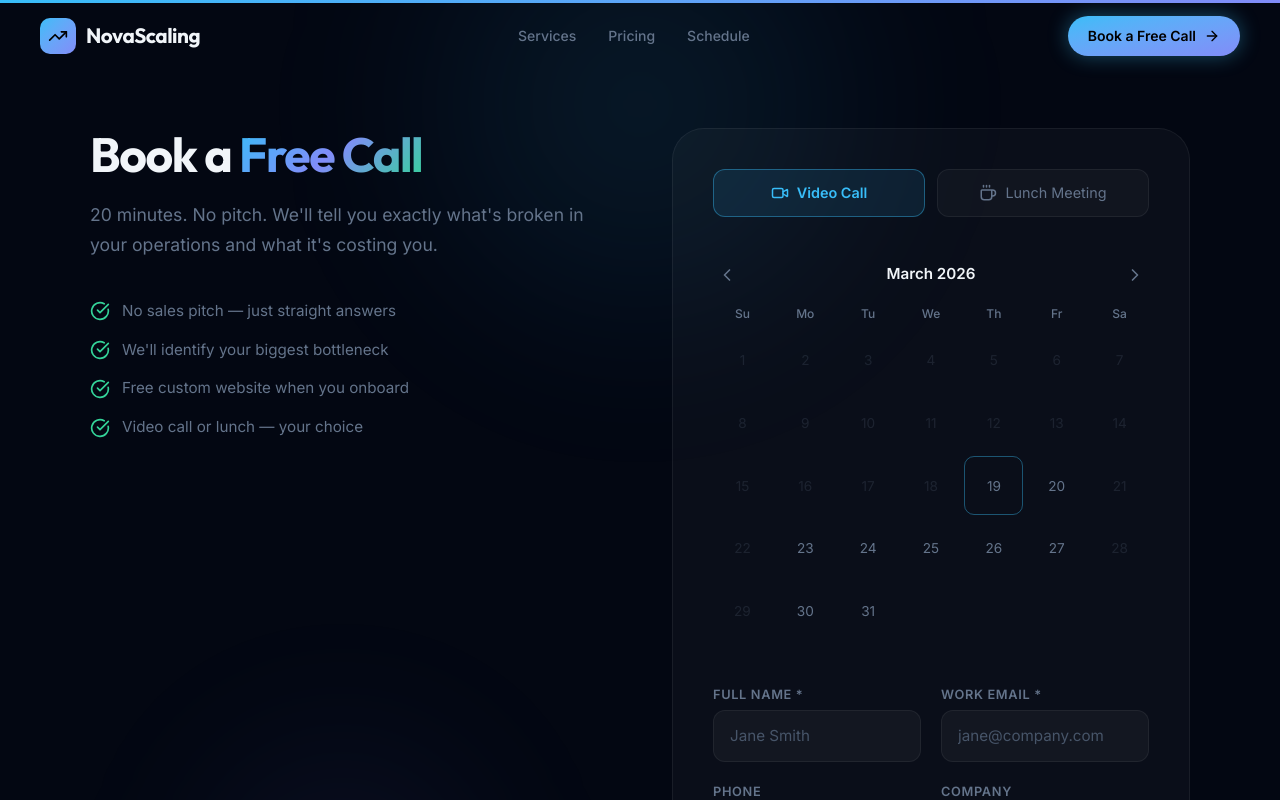
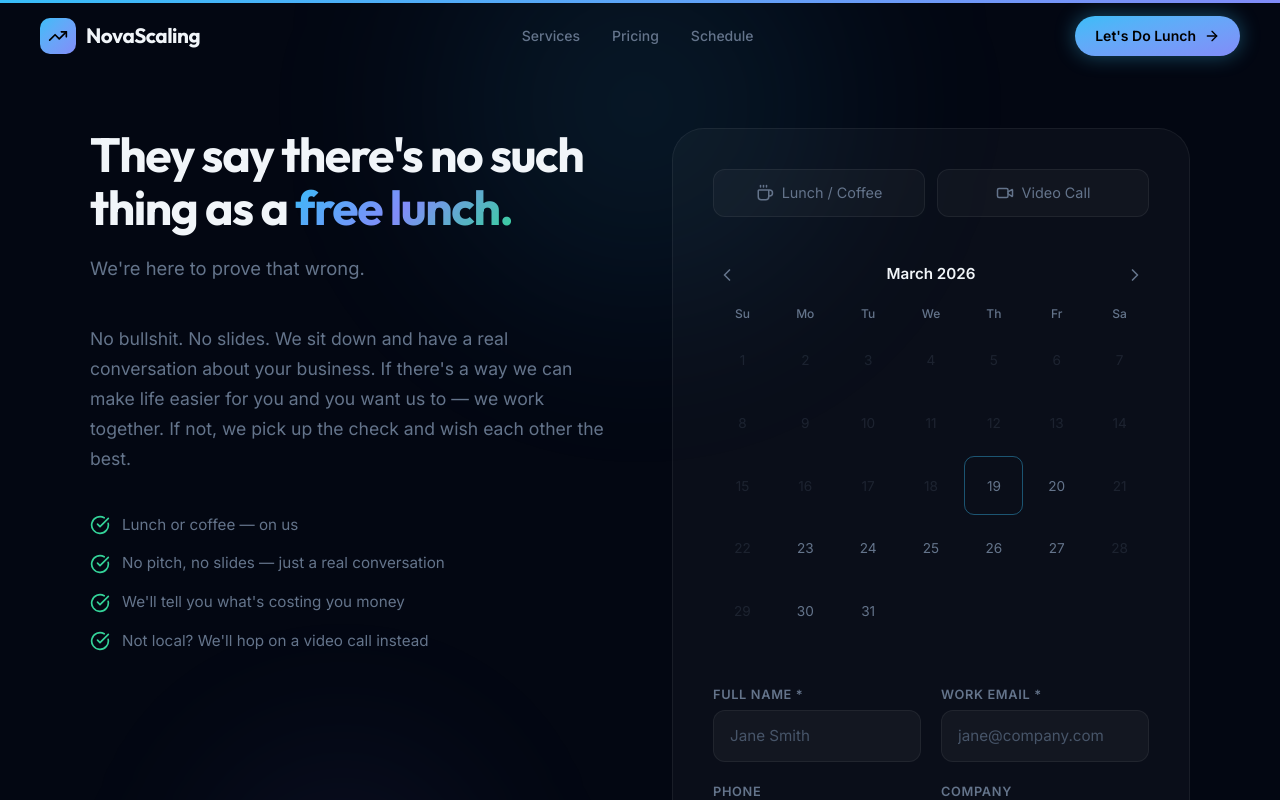
Before and after one commit to myguyben/novascaling, a Next.js app: page /schedule in a window 1280 px wide. Shown: the top 800 px of the page. Built offline with nearby package versions, Linux system fonts and the light colour scheme.

Commit message:
Rebrand scheduling from "Book a Free Call" to "Let's Do Lunch"
Schedule page now leads with "no such thing as a free lunch" messaging.
Lunch/coffee is the default meeting type. All CTAs updated sitewide.

```diff
--- a/app/audit/page.tsx
+++ b/app/audit/page.tsx
@@ -122,7 +122,7 @@ export default function AuditPage() {
                 <p style={{ marginBottom: "1.5rem", color: "var(--text-secondary)", fontSize: "0.95rem" }}>
                   Prefer to talk?{" "}
                   <Link href="/schedule" style={{ color: "var(--accent)", fontWeight: 600, textDecoration: "underline" }}>
-                    Book a free call instead
+                    Or let&apos;s grab lunch instead
                   </Link>
                 </p>
 
--- a/app/blog/[slug]/BlogPostClient.tsx
+++ b/app/blog/[slug]/BlogPostClient.tsx
@@ -256,8 +256,8 @@ export default function BlogPostClient({ post }: BlogPostClientProps) {
       <CTABanner
         title="Ready to eliminate"
         titleHighlight="manual work?"
-        subtitle="Book a free call and see exactly how many hours your business can reclaim."
-        buttonText="Book a Free Call"
+        subtitle="Lunch is on us. No pitch, no slides — just a real conversation about your business."
+        buttonText="Let's Do Lunch"
         buttonHref="/schedule"
       />
     </PageLayout>
--- a/app/case-studies/page.tsx
+++ b/app/case-studies/page.tsx
@@ -237,8 +237,8 @@ export default function CaseStudiesPage() {
       <CTABanner
         title="Ready to become the next"
         titleHighlight="success story?"
-        subtitle="Book a free call and see your projected savings in 20 minutes."
-        buttonText="Book a Free Call"
+        subtitle="Lunch is on us. We'll show you the projected savings for your business — no pitch, no slides."
+        buttonText="Let's Do Lunch"
         buttonHref="/schedule"
       />
     </PageLayout>
--- a/app/links/page.tsx
+++ b/app/links/page.tsx
@@ -35,8 +35,8 @@ const SOCIAL_LINKS = [
 const LINKS = [
   {
     icon: <Calendar size={20} />,
-    title: "Book a Free Call",
-    desc: "20 min. No pitch, no pressure.",
+    title: "Let's Do Lunch",
+    desc: "On us. No pitch, no slides.",
     href: "/schedule",
     accent: "#38bdf8",
     featured: true,
--- a/app/page.tsx
+++ b/app/page.tsx
@@ -124,7 +124,7 @@ export default function Home() {
           >
             <MagneticButton>
               <Button variant="primary" size="lg" href="/schedule">
-                Book a Free Call <ArrowRight size={18} />
+                Let&apos;s Do Lunch <ArrowRight size={18} />
               </Button>
             </MagneticButton>
             <Button variant="ghost" size="lg" href="/services">
@@ -534,8 +534,8 @@ export default function Home() {
       <CTABanner
         title="Ready to stop"
         titleHighlight="leaving money on the table?"
-        subtitle="Book a free 20-minute call. We'll tell you exactly what's broken and what it's costing you. No pitch, no pressure."
-        buttonText="Book a Free Call"
+        subtitle="They say there's no such thing as a free lunch. We're here to prove that wrong. No bullshit, no slides — just a real conversation about your business. We pick up the check."
+        buttonText="Let's Do Lunch"
         buttonHref="/schedule"
       />
     </PageLayout>
--- a/app/pricing/page.tsx
+++ b/app/pricing/page.tsx
@@ -261,8 +261,8 @@ export default function PricingPage() {
       <CTABanner
         title="Ready to see the"
         titleHighlight="math for yourself?"
-        subtitle="Book a free call and we'll walk you through the exact savings for your business."
-        buttonText="Book a Free Call"
+        subtitle="Grab lunch with us — we'll walk you through the exact savings for your business. We pick up the check."
+        buttonText="Let's Do Lunch"
         buttonHref="/schedule"
       />
     </PageLayout>
--- a/app/schedule/page.tsx
+++ b/app/schedule/page.tsx
@@ -36,7 +36,7 @@ const TIME_SLOTS = [
 ];
 
 export default function SchedulePage() {
-  const [meetingType, setMeetingType] = useState<"video" | "lunch">("video");
+  const [meetingType, setMeetingType] = useState<"video" | "lunch">("lunch");
   const [selectedDate, setSelectedDate] = useState<Date | null>(null);
   const [selectedTime, setSelectedTime] = useState("");
   const [viewMonth, setViewMonth] = useState(() => {
@@ -176,30 +176,35 @@ export default function SchedulePage() {
                 transition={{ duration: 0.6 }}
               >
                 <h1 className="audit-title">
-                  Book a{" "}
-                  <span className="text-gradient-hero">Free Call</span>
+                  They say there&apos;s no such thing as a{" "}
+                  <span className="text-gradient-hero">free lunch.</span>
                 </h1>
-                <p className="audit-desc">
-                  20 minutes. No pitch. We&apos;ll tell you exactly what&apos;s
-                  broken in your operations and what it&apos;s costing you.
+                <p className="audit-desc" style={{ fontSize: "1.15rem", lineHeight: 1.7 }}>
+                  We&apos;re here to prove that wrong.
+                </p>
+                <p className="audit-desc" style={{ marginTop: "0.75rem" }}>
+                  No bullshit. No slides. We sit down and have a real conversation
+                  about your business. If there&apos;s a way we can make life easier
+                  for you and you want us to — we work together. If not, we pick up
+                  the check and wish each other the best.
                 </p>
 
                 <div className="audit-promises">
                   <div className="audit-promise">
                     <CheckCircle size={20} className="audit-promise-icon" />
-                    <span>No sales pitch — just straight answers</span>
+                    <span>Lunch or coffee — on us</span>
                   </div>
                   <div className="audit-promise">
                     <CheckCircle size={20} className="audit-promise-icon" />
-                    <span>We&apos;ll identify your biggest bottleneck</span>
+                    <span>No pitch, no slides — just a real conversation</span>
                   </div>
                   <div className="audit-promise">
                     <CheckCircle size={20} className="audit-promise-icon" />
-                    <span>Free custom website when you onboard</span>
+                    <span>We&apos;ll tell you what&apos;s costing you money</span>
                   </div>
                   <div className="audit-promise">
                     <CheckCircle size={20} className="audit-promise-icon" />
-                    <span>Video call or lunch — your choice</span>
+                    <span>Not local? We&apos;ll hop on a video call instead</span>
                   </div>
                 </div>
               </motion.div>
@@ -221,18 +226,18 @@ export default function SchedulePage() {
                     }`}
                     onClick={() => setMeetingType("video")}
                   >
-                    <Video size={18} />
-                    Video Call
+                    <Coffee size={18} />
+                    Lunch / Coffee
                   </button>
                   <button
                     type="button"
                     className={`meeting-type-btn${
-                      meetingType === "lunch" ? " meeting-type-btn--selected" : ""
+                      meetingType === "video" ? " meeting-type-btn--selected" : ""
                     }`}
-                    onClick={() => setMeetingType("lunch")}
+                    onClick={() => setMeetingType("video")}
                   >
-                    <Coffee size={18} />
-                    Lunch Meeting
+                    <Video size={18} />
+                    Video Call
                   </button>
                 </div>
 
@@ -428,7 +433,7 @@ export default function SchedulePage() {
                     id="message"
                     name="message"
                     rows={3}
-                    placeholder="Anything we should know before the call?"
+                    placeholder="Anything we should know beforehand?"
                     value={form.message}
                     onChange={handleChange}
                   />
--- a/app/services/page.tsx
+++ b/app/services/page.tsx
@@ -289,8 +289,8 @@ export default function ServicesPage() {
       <CTABanner
         title="Ready to automate your"
         titleHighlight="biggest bottleneck?"
-        subtitle="Book a free call and we'll show you exactly what's broken and how to fix it."
-        buttonText="Book a Free Call"
+        subtitle="No slides, no pitch. Just lunch, a real conversation, and we pick up the check."
+        buttonText="Let's Do Lunch"
         buttonHref="/schedule"
       />
     </PageLayout>
--- a/components/layout/Footer.tsx
+++ b/components/layout/Footer.tsx
@@ -56,7 +56,7 @@ export default function Footer() {
               href="/schedule"
               className="text-sm text-[var(--text-secondary)] transition-colors duration-200 hover:text-[var(--text-primary)]"
             >
-              Book a Call
+              Let&apos;s Do Lunch
             </Link>
             <Link
               href="/dashboard"
--- a/components/layout/Navbar.tsx
+++ b/components/layout/Navbar.tsx
@@ -54,7 +54,7 @@ export default function Navbar() {
           href="/schedule"
           className="hidden md:inline-flex items-center gap-2 px-5 py-2.5 text-sm font-bold rounded-xl bg-gradient-to-br from-[#38bdf8] to-[#818cf8] text-black shadow-[0_0_20px_rgba(56,189,248,0.4),0_4px_15px_rgba(0,0,0,0.3)] transition-all duration-300 hover:translate-y-[-2px] hover:shadow-[0_0_30px_rgba(56,189,248,0.4),0_8px_25px_rgba(0,0,0,0.4)]"
         >
-          Book a Free Call <ArrowRight size={16} />
+          Let&apos;s Do Lunch <ArrowRight size={16} />
         </Link>
 
         {/* Mobile Hamburger */}
@@ -91,7 +91,7 @@ export default function Navbar() {
               href="/schedule"
               className="inline-flex items-center justify-center gap-2 w-full px-5 py-3 text-base font-bold rounded-xl bg-gradient-to-br from-[#38bdf8] to-[#818cf8] text-black"
             >
-              Book a Free Call
+              Let&apos;s Do Lunch
             </Link>
           </motion.div>
         )}
--- a/lib/constants.ts
+++ b/lib/constants.ts
@@ -75,7 +75,7 @@ export const PRICING_TIERS = [
       "Monthly Growth Report",
       "Email & chat support",
     ],
-    cta: "Book a Free Call",
+    cta: "Let's Do Lunch",
     featured: false,
     websiteBadge: true,
   },
@@ -93,7 +93,7 @@ export const PRICING_TIERS = [
       "Dynamic ROI dashboard",
       "40-hour guarantee",
     ],
-    cta: "Book a Free Call",
+    cta: "Let's Do Lunch",
     featured: true,
     badge: "Most Popular",
     websiteBadge: true,
@@ -112,7 +112,7 @@ export const PRICING_TIERS = [
       "Dedicated Slack channel",
       "Weekly strategy sessions",
     ],
-    cta: "Book a Free Call",
+    cta: "Let's Do Lunch",
     featured: false,
     websiteBadge: true,
   },
```
